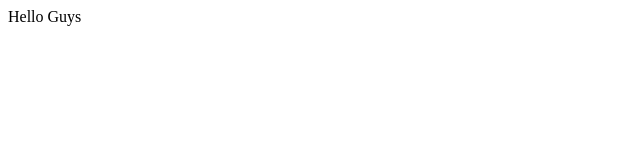
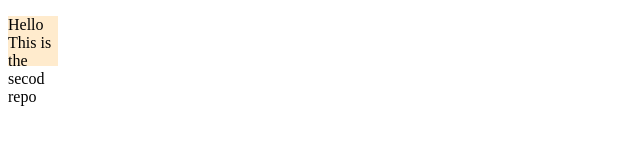
Before and after one commit to Hifzaan123/Demo, a plain HTML site: page index.html in a window 1280 px wide. Shown: the whole page, without its empty margins (0-640 px from the left). Drawn offline with Linux system fonts and the light colour scheme.

Commit message:
modified whole index.html

```diff
--- a/index.html
+++ b/index.html
@@ -1 +1,21 @@
-<p>Hello Guys</p>
+<!DOCTYPE html>
+<html lang="en">
+<head>
+    <meta charset="UTF-8">
+    <meta name="viewport" content="width=device-width, initial-scale=1.0">
+    <title>Document</title>
+    <style>
+        .container{
+            height: 50px;
+            width: 50px;
+            background-color: blanchedalmond;
+        }
+
+    </style>
+</head>
+<body>
+    <div class="container">
+        <p>Hello This is the secod repo</p>
+    </div>
+</body>
+</html>
```
